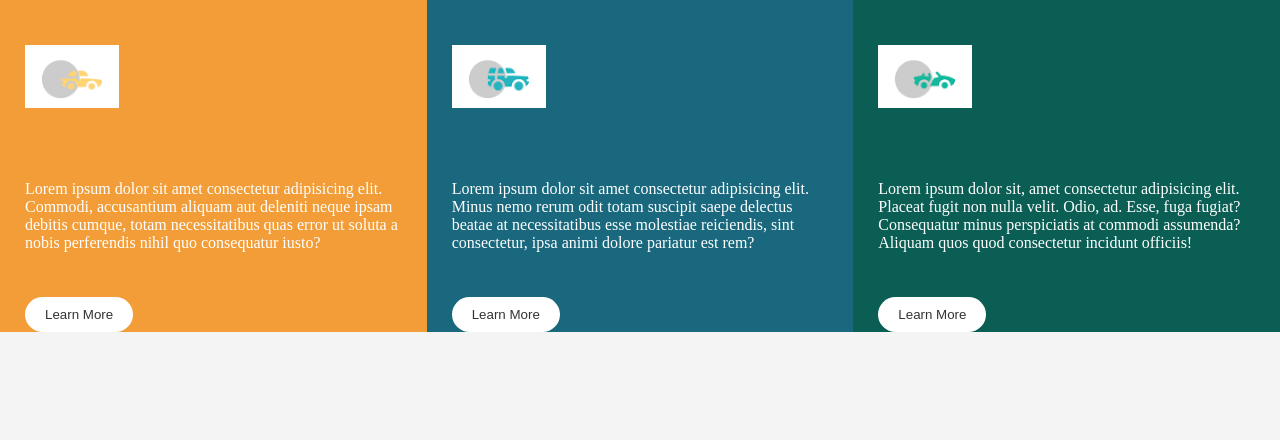
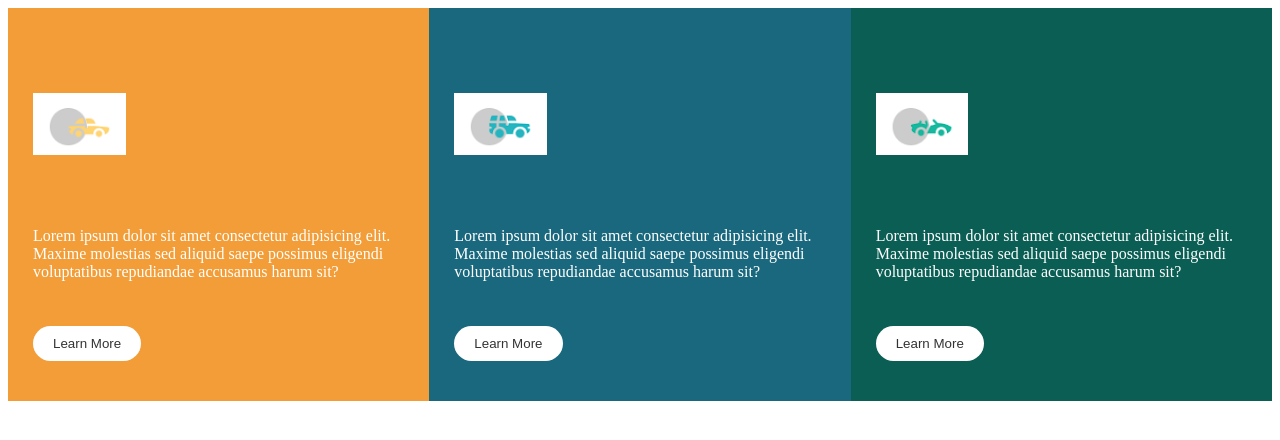
Before and after one commit to Saeedtaia/GDG_task2, a plain HTML site: page index.html in a window 1280 px wide. Drawn offline with Linux system fonts and the light colour scheme.

Commit message:
GDG best community

```diff
--- a/css/style.css
+++ b/css/style.css
@@ -1,9 +1,3 @@
-body {
-  background-color: #f4f4f4;
-  height: 100vh;
-  margin: 0;
-}
-
 .container {
   width: 100%;
   overflow: hidden;
@@ -12,6 +6,7 @@ body {
 .item {
   float: left;
   width: 33.3333333%;
+  padding: 40px 0;
   background-color: #fff;
   text-align: left;
 }
--- a/index.html
+++ b/index.html
@@ -11,17 +11,17 @@
   <div class="container">
    <div class="item"">
      <h2><img src="./assets/icon-sedans.svg.png" alt=""></h2>
-     <p>Lorem ipsum dolor sit amet consectetur adipisicing elit. Commodi, accusantium aliquam aut deleniti neque ipsam debitis cumque, totam necessitatibus quas error ut soluta a nobis perferendis nihil quo consequatur iusto?</p>
+     <p>Lorem ipsum dolor sit amet consectetur adipisicing elit. Maxime molestias sed aliquid saepe possimus eligendi voluptatibus repudiandae accusamus harum sit?</p>
      <button>Learn More</button>
    </div>
    <div class="item"">
      <h2><img src="./assets/icon-suvs.svg.png" alt=""></h2>
-     <p>Lorem ipsum dolor sit amet consectetur adipisicing elit. Minus nemo rerum odit totam suscipit saepe delectus beatae at necessitatibus esse molestiae reiciendis, sint consectetur, ipsa animi dolore pariatur est rem?</p>
+     <p>Lorem ipsum dolor sit amet consectetur adipisicing elit. Maxime molestias sed aliquid saepe possimus eligendi voluptatibus repudiandae accusamus harum sit?</p>
      <button>Learn More</button>
    </div>
    <div class="item"">
      <h2><img src="./assets/icon-luxury.svg.png" alt=""></h2>
-     <p>Lorem ipsum dolor sit, amet consectetur adipisicing elit. Placeat fugit non nulla velit. Odio, ad. Esse, fuga fugiat? Consequatur minus perspiciatis at commodi assumenda? Aliquam quos quod consectetur incidunt officiis!</p>
+     <p>Lorem ipsum dolor sit amet consectetur adipisicing elit. Maxime molestias sed aliquid saepe possimus eligendi voluptatibus repudiandae accusamus harum sit?</p>
      <button>Learn More</button>
    </div>
  </div>
```
